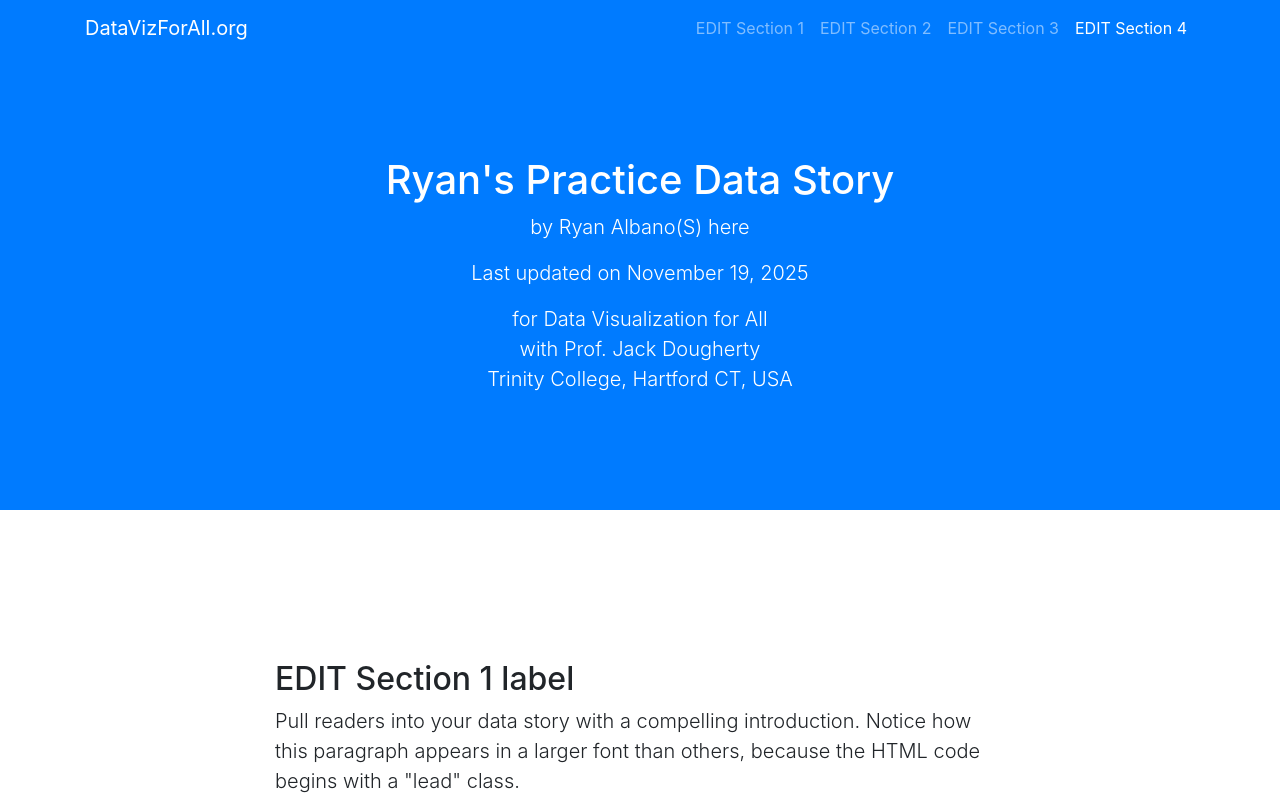
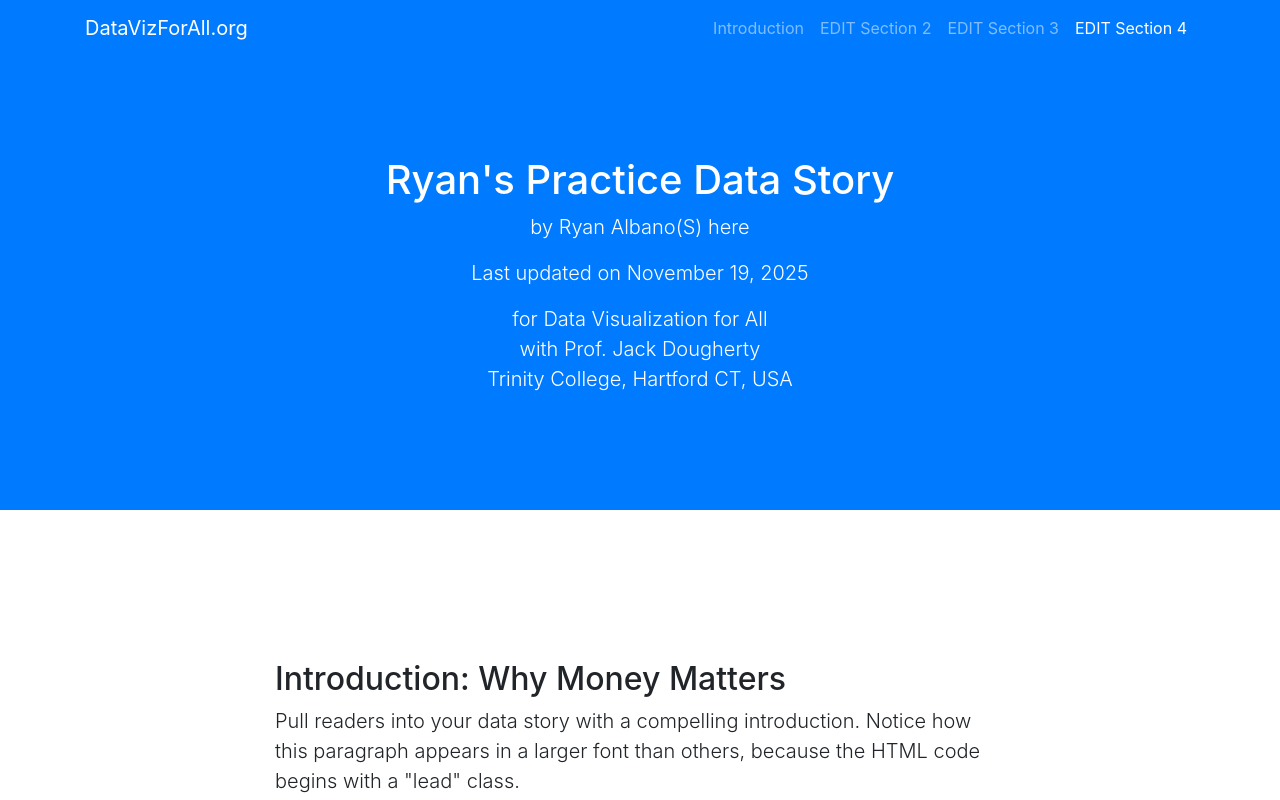
Before and after one commit to ryanalbano19/Data-Viz-Story-Practice-, a plain HTML site: page index.html in a window 1280 px wide. Shown: the top 800 px of the page. Drawn offline with nearby package versions, Linux system fonts and the light colour scheme.

Commit message:
Update index.html

```diff
--- a/index.html
+++ b/index.html
@@ -34,7 +34,7 @@
       <div class="collapse navbar-collapse" id="navbarResponsive">
         <ul class="navbar-nav ml-auto">
           <li class="nav-item">
-            <a class="nav-link js-scroll-trigger" href="#section1">EDIT Section 1</a>
+            <a class="nav-link js-scroll-trigger" href="#section1">Introduction</a>
           </li>
           <li class="nav-item">
             <a class="nav-link js-scroll-trigger" href="#section2">EDIT Section 2</a>
@@ -66,7 +66,7 @@
       <div class="row">
         <div class="col-lg-8 mx-auto">
 
-          <h2>EDIT Section 1 label</h2>
+          <h2>Introduction: Why Money Matters</h2>
 
           <p class="lead">Pull readers into your data story with a compelling introduction. Notice how this paragraph appears in a larger font than others, because the HTML code begins with a "lead" class.</p>
 
```
